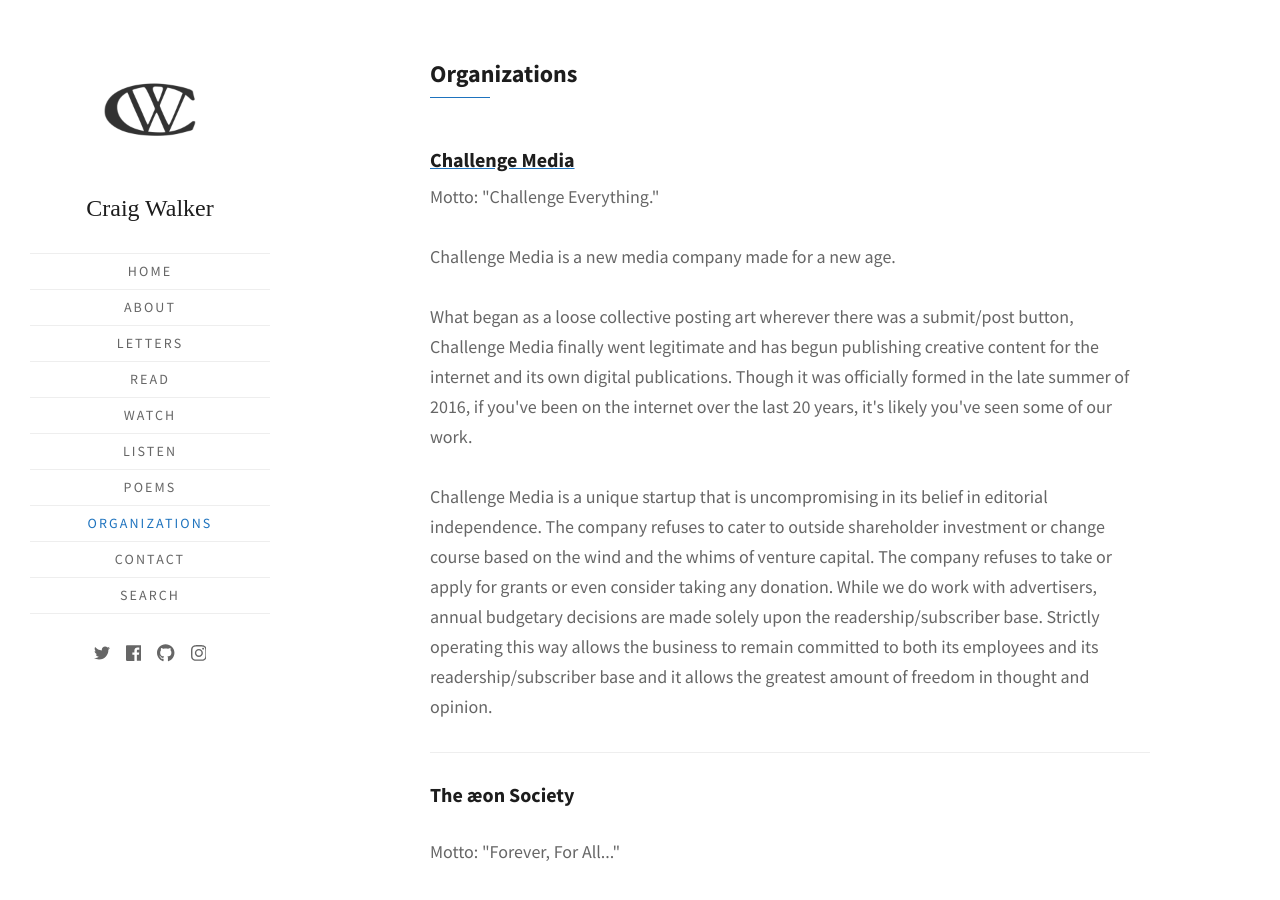
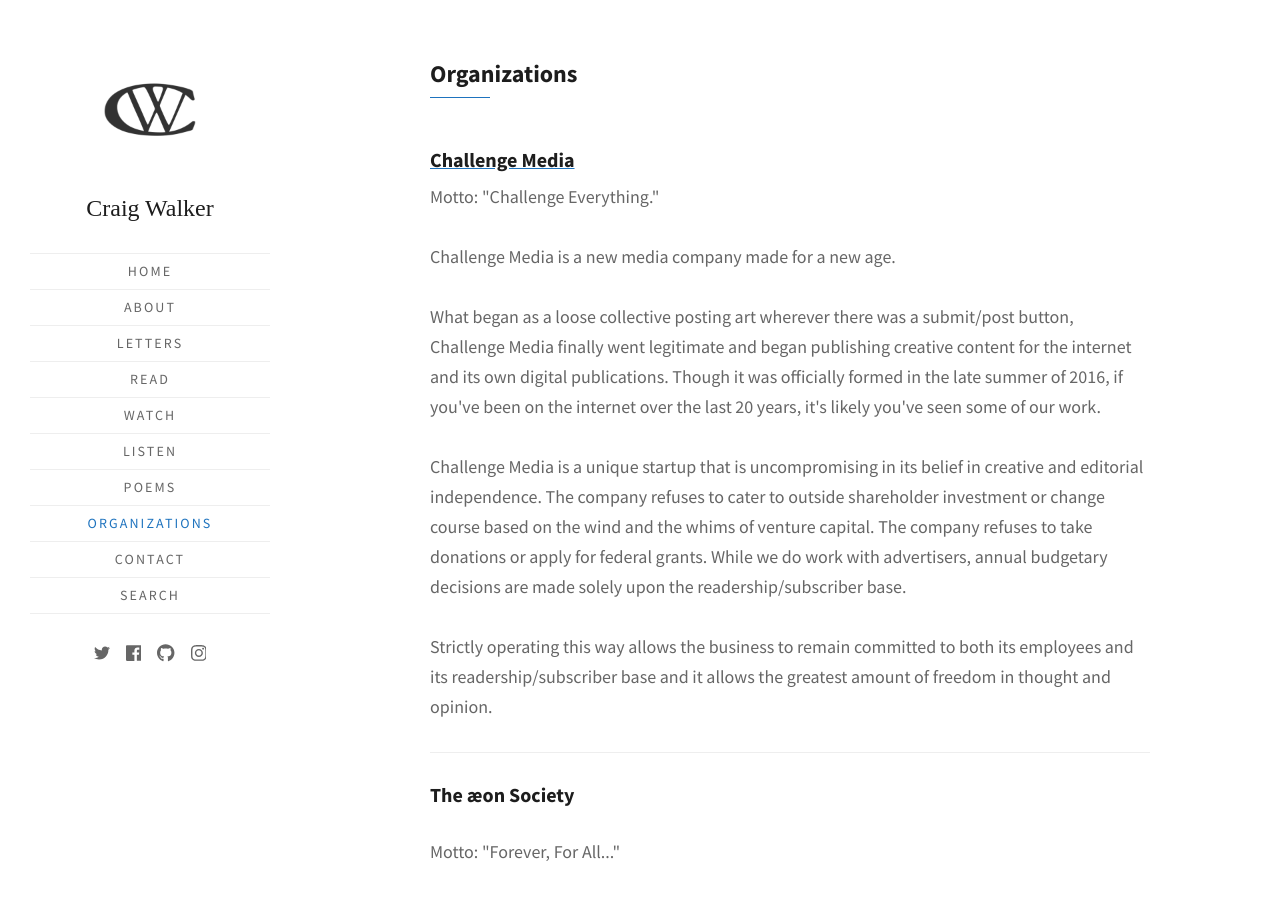
Before and after one commit to walkercraig/walkercraig, a Jekyll site: the page built from organizations.html, in a window 1280 px wide and 900 px high. Built offline with Jekyll 4.4.1, drawn with Linux system fonts in a browser that asks for light colours; some web fonts are replaced.

Commit message:
Update organizations.html

```diff
--- a/organizations.html
+++ b/organizations.html
@@ -12,8 +12,9 @@
     <a href="https://challenge.media"><h3>Challenge Media</h3></a>
     <p>Motto: "Challenge Everything."</p>
     <p>Challenge Media is a new media company made for a new age.<br><br/>
-    What began as a loose collective posting art wherever there was a submit/post button, Challenge Media finally went legitimate and has begun publishing creative content for the internet and its own digital publications. Though it was officially formed in the late summer of 2016, if you've been on the internet over the last 20 years, it's likely you've seen some of our work.<br><br/>
-    Challenge Media is a unique startup that is uncompromising in its belief in editorial independence. The company refuses to cater to outside shareholder investment or change course based on the wind and the whims of venture capital. The company refuses to take or apply for grants or even consider taking any donation. While we do work with advertisers, annual budgetary decisions are made solely upon the readership/subscriber base. Strictly operating this way allows the business to remain committed to both its employees and its readership/subscriber base and it allows the greatest amount of freedom in thought and opinion.</p>
+    What began as a loose collective posting art wherever there was a submit/post button, Challenge Media finally went legitimate and began publishing creative content for the internet and its own digital publications. Though it was officially formed in the late summer of 2016, if you've been on the internet over the last 20 years, it's likely you've seen some of our work.<br><br/>
+    Challenge Media is a unique startup that is uncompromising in its belief in creative and editorial independence. The company refuses to cater to outside shareholder investment or change course based on the wind and the whims of venture capital. The company refuses to take donations or apply for federal grants. While we do work with advertisers, annual budgetary decisions are made solely upon the readership/subscriber base.<br><br/>
+    Strictly operating this way allows the business to remain committed to both its employees and its readership/subscriber base and it allows the greatest amount of freedom in thought and opinion.</p>
     <hr>
     <p><h3>The æon Society</h3></p>
     <p>Motto: "Forever, For All..."</p>
```
